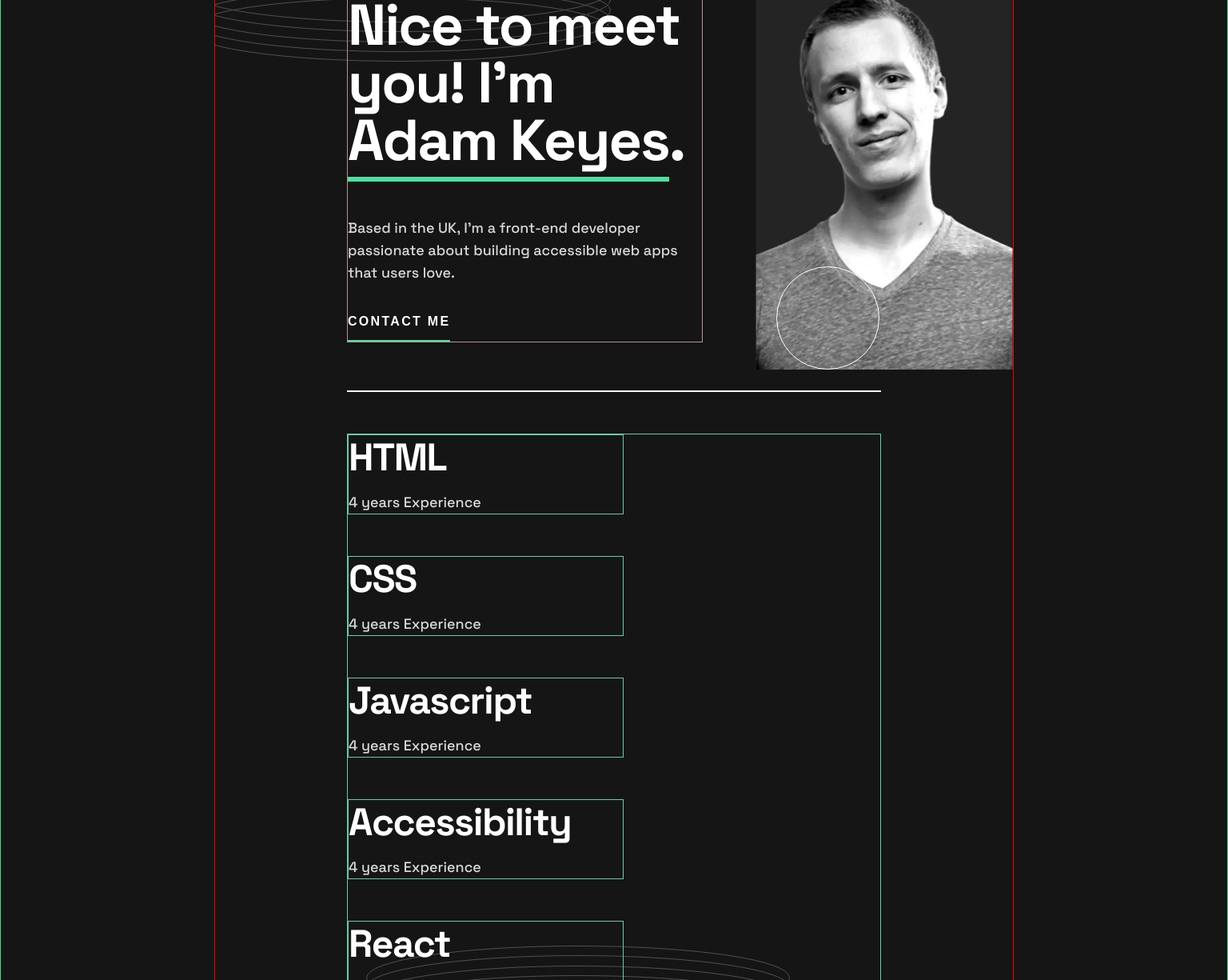
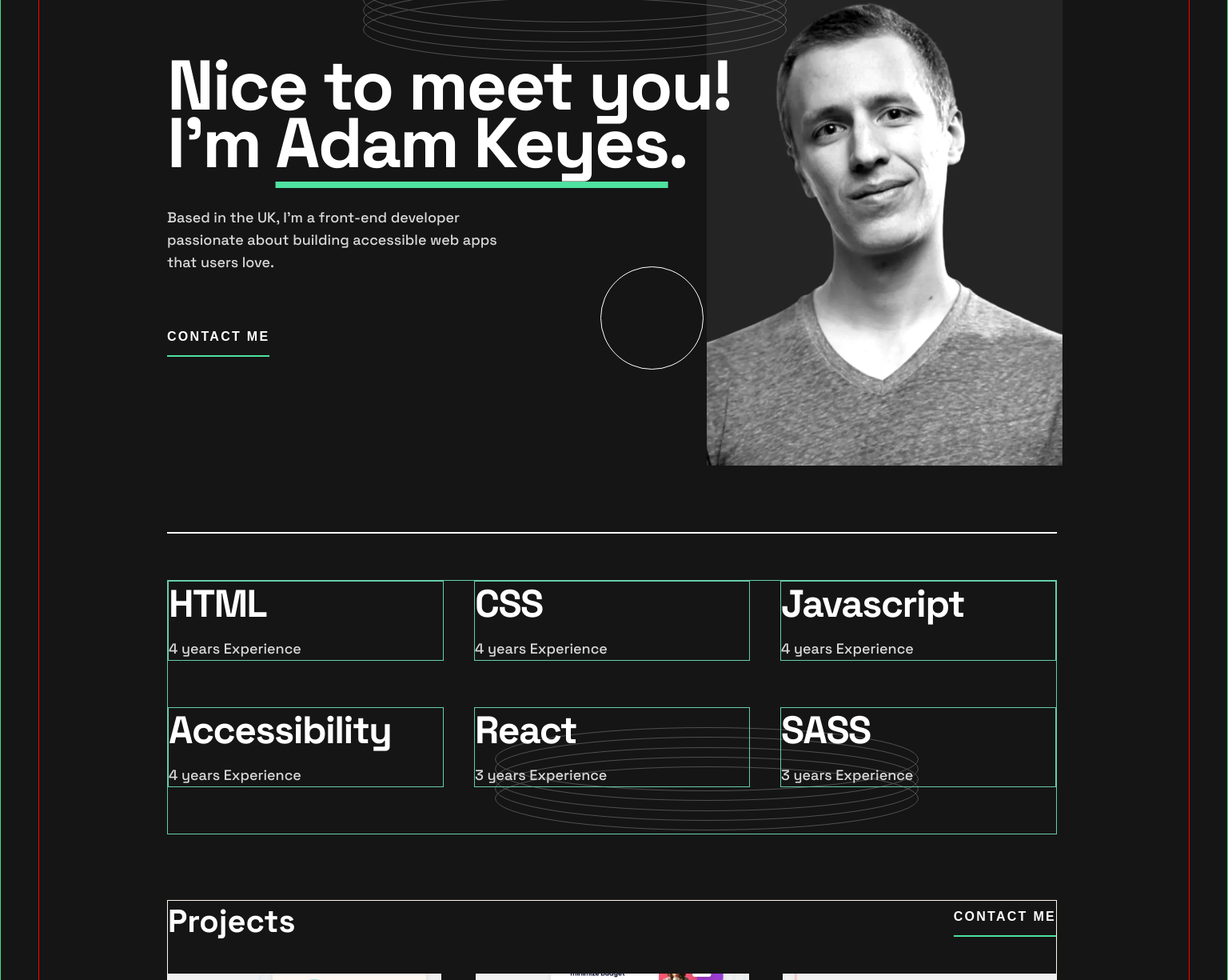
Before and after one commit to LeaHaelin/react-single-page-portfolio, a React (Create React App) app: page / in a window 1536 px wide. Shown: the part 140-1365 px from the top of the page at 80% size. Built offline with nearby package versions, Linux system fonts and the light colour scheme.

Commit message:
refactor DT styles

```diff
--- a/src/styles/_contact.scss
+++ b/src/styles/_contact.scss
@@ -103,3 +103,24 @@ input:-webkit-autofill:active {
     padding-bottom: 10px;
     margin-left: auto;
 }
+
+@media(min-width:768px) {
+    .contact {
+        margin: 100px 130px 92px;
+        border: 1px solid red;
+    }
+
+    .contact__title {
+        margin-top: 60px;
+        font-size: 72px;
+    }
+
+    .contact__text {
+        font-size: 18px;
+        line-height: 28px;
+    }
+
+    .contact__form {
+        margin-top: 48px;
+    }
+}
--- a/src/styles/_hero.scss
+++ b/src/styles/_hero.scss
@@ -1,6 +1,5 @@
 .hero {
     margin: 331px 0 80px;
-    border: 1px solid rosybrown;
 }
 
 .hero__intro {
@@ -11,7 +10,9 @@
 }
 
 .hero__intro--name {
-    border-bottom: 4px solid $green;
+    text-decoration: underline;
+    text-underline-offset: 8px;
+    text-decoration-color: $green;
 }
 
 .hero__text {
@@ -46,7 +47,7 @@
 @media(min-width:768px) {
     .hero {
         margin: 90px 0 60px;
-        width: 445px;
+        max-width: 445px;
         text-align: left;
     }
 
@@ -57,7 +58,7 @@
     }
 
     .hero__intro--name {
-        border-bottom: 6px solid $green;
+        text-underline-offset: 14.5px;
     }
 
     .hero__text {
@@ -70,3 +71,28 @@
         margin-top: 34px;
     }
 }
+
+@media(min-width:1400px) {
+    .hero {
+        margin: 127px 0 219px;
+        max-width: 706px;
+    }
+
+    .hero__intro {
+        font-size: 88px;
+        letter-spacing: -2.5px;
+    }
+
+    .hero__intro--name {
+        text-underline-offset: 18px;
+    }
+
+    .hero__text {
+        margin-top: 43px;
+        width: 445px;
+    }
+
+    .hero__contact {
+        margin-top: 66px;
+    }
+}
--- a/src/styles/_nav.scss
+++ b/src/styles/_nav.scss
@@ -23,3 +23,9 @@
         font-size: 32px;
     }
 }
+
+@media(min-width:1400px) {
+    .nav {
+        padding-right: 30px;
+    }
+}
--- a/src/styles/_projects.scss
+++ b/src/styles/_projects.scss
@@ -88,3 +88,13 @@
         width: 342px;
     }
 }
+
+@media(min-width:1400px) {
+    .projects {
+        margin-top: 82px;
+    }
+
+    .projects__title {
+        font-weight: 88px;
+    }
+}
--- a/src/styles/_skills.scss
+++ b/src/styles/_skills.scss
@@ -49,3 +49,13 @@
         line-height: 28px;
     }
 }
+
+@media(min-width:1400px) {
+    .skills {
+        margin: 58px 0 0;
+    }
+
+    .skill {
+        margin-bottom: 58px;
+    }
+}
--- a/src/styles/app.css
+++ b/src/styles/app.css
@@ -11,13 +11,13 @@ body {
 
 .App {
   margin: 0 auto;
-  padding: 20px 16px 0;
+  padding: 20px 16px 80px;
   min-width: 375px;
   max-width: 500px;
   text-align: center;
   font-family: "Space Grotesk";
-  background: no-repeat top center url("../assets/images/image-profile-mobile.webp"), no-repeat top 124px right 187px url("../assets/images/pattern-rings.svg"), no-repeat top 254px left 311px url("../assets/images/pattern-circle.svg"), no-repeat top 1320px left 189px url("../assets/images/pattern-rings.svg"), no-repeat bottom 220px right 189px url("../assets/images/pattern-rings.svg");
-  background-size: 174px 383px, auto, auto, auto, auto;
+  background: no-repeat top 254px left 311px url("../assets/images/pattern-circle.svg"), no-repeat top center url("../assets/images/image-profile-mobile.webp"), no-repeat top 124px right 187px url("../assets/images/pattern-rings.svg"), no-repeat top 1320px left 189px url("../assets/images/pattern-rings.svg"), no-repeat bottom 220px right 189px url("../assets/images/pattern-rings.svg");
+  background-size: auto, 174px 383px, auto, auto, auto;
 }
 
 .line {
@@ -27,25 +27,21 @@ body {
 @media (min-width: 768px) {
   .App {
     min-width: 768px;
-    padding: 30px 30px 0;
-    border: 1px solid rgb(65, 225, 134);
-    background: no-repeat top 86px right 503px url("../assets/images/pattern-rings.svg"), no-repeat top 471px left 702px url("../assets/images/pattern-circle.svg"), no-repeat top 1320px left 189px url("../assets/images/pattern-rings.svg"), no-repeat bottom 220px right 189px url("../assets/images/pattern-rings.svg"), no-repeat top right url("../assets/images/image-profile-tablet.webp");
+    padding: 30px 30px 40px;
+    background: no-repeat top 86px right 503px url("../assets/images/pattern-rings.svg"), no-repeat top 471px left 702px url("../assets/images/pattern-circle.svg"), no-repeat top 1047px left 570px url("../assets/images/pattern-rings.svg"), no-repeat bottom 130px right 606px url("../assets/images/pattern-rings.svg"), no-repeat top right url("../assets/images/image-profile-tablet.webp");
     background-size: auto, auto, auto, auto, 322px 600px;
   }
   .middle-line {
     display: none;
   }
 }
-@media (min-width: 1000px) {
+@media (min-width: 1400px) {
   .App {
-    min-width: 1000px;
+    min-width: 1440px;
     border: 1px solid red;
-    padding: 0 165px;
-  }
-  .header {
-    background: no-repeat top right url("../assets/images/image-profile-desktop.webp");
-    background-size: 445px 720px;
-    margin: 0 -165px 104px -165px;
+    padding: 40px 165px 92px 160px;
+    background: no-repeat top 86px right 503px url("../assets/images/pattern-rings.svg"), no-repeat top 471px left 702px url("../assets/images/pattern-circle.svg"), no-repeat top 1047px left 570px url("../assets/images/pattern-rings.svg"), no-repeat bottom 130px right 606px url("../assets/images/pattern-rings.svg"), no-repeat top left 835px url("../assets/images/image-profile-desktop.webp");
+    background-size: auto, auto, auto, auto, 445px 720px;
   }
 }
 @font-face {
@@ -74,6 +70,11 @@ body {
   }
   .banner__logo {
     font-size: 32px;
+  }
+}
+@media (min-width: 1400px) {
+  .nav {
+    padding-right: 30px;
   }
 }
 .banner__icons {
@@ -108,7 +109,6 @@ body {
 }
 .hero {
   margin: 331px 0 80px;
-  border: 1px solid rosybrown;
 }
 
 .hero__intro {
@@ -119,7 +119,9 @@ body {
 }
 
 .hero__intro--name {
-  border-bottom: 4px solid #4EE1A0;
+  text-decoration: underline;
+  text-underline-offset: 8px;
+  text-decoration-color: #4EE1A0;
 }
 
 .hero__text {
@@ -154,7 +156,7 @@ body {
 @media (min-width: 768px) {
   .hero {
     margin: 90px 0 60px;
-    width: 445px;
+    max-width: 445px;
     text-align: left;
   }
   .hero__intro {
@@ -163,7 +165,7 @@ body {
     letter-spacing: -2.05px;
   }
   .hero__intro--name {
-    border-bottom: 6px solid #4EE1A0;
+    text-underline-offset: 14.5px;
   }
   .hero__text {
     margin-top: 60px;
@@ -172,6 +174,26 @@ body {
   }
   .hero__contact {
     margin-top: 34px;
+  }
+}
+@media (min-width: 1400px) {
+  .hero {
+    margin: 127px 0 219px;
+    max-width: 706px;
+  }
+  .hero__intro {
+    font-size: 88px;
+    letter-spacing: -2.5px;
+  }
+  .hero__intro--name {
+    text-underline-offset: 18px;
+  }
+  .hero__text {
+    margin-top: 43px;
+    width: 445px;
+  }
+  .hero__contact {
+    margin-top: 66px;
   }
 }
 .skills {
@@ -220,6 +242,14 @@ body {
   .skill__experience {
     font-size: 18px;
     line-height: 28px;
+  }
+}
+@media (min-width: 1400px) {
+  .skills {
+    margin: 58px 0 0;
+  }
+  .skill {
+    margin-bottom: 58px;
   }
 }
 .projects {
@@ -307,6 +337,14 @@ body {
   }
   .project {
     width: 342px;
+  }
+}
+@media (min-width: 1400px) {
+  .projects {
+    margin-top: 82px;
+  }
+  .projects__title {
+    font-weight: 88px;
   }
 }
 .contact {
@@ -411,4 +449,36 @@ input:-webkit-autofill:active {
   border-bottom: 2px solid #4EE1A0;
   padding-bottom: 10px;
   margin-left: auto;
+}
+
+@media (min-width: 768px) {
+  .contact {
+    margin: 100px 130px 92px;
+    border: 1px solid red;
+  }
+  .contact__title {
+    margin-top: 60px;
+    font-size: 72px;
+  }
+  .contact__text {
+    font-size: 18px;
+    line-height: 28px;
+  }
+  .contact__form {
+    margin-top: 48px;
+  }
+}
+.footer {
+  margin-top: 40px;
+}
+
+@media (min-width: 768px) {
+  .footer {
+    margin-top: 30px;
+  }
+}
+@media (min-width: 1000px) {
+  .footer {
+    margin-top: 47px;
+  }
 }/*# sourceMappingURL=app.css.map */
--- a/src/styles/app.scss
+++ b/src/styles/app.scss
@@ -27,18 +27,18 @@ body {
 
 .App {
     margin: 0 auto;
-    padding: 20px 16px 0;
+    padding: 20px 16px 80px;
     min-width: 375px;
     max-width: 500px;
     text-align: center;
     font-family: "Space Grotesk";
     background:
+        no-repeat top 254px left 311px $patternCircle,
         no-repeat top center $photoMB,
         no-repeat top 124px right 187px $patternRings,
-        no-repeat top 254px left 311px $patternCircle,
         no-repeat top 1320px left 189px $patternRings,
         no-repeat bottom 220px right 189px $patternRings;
-    background-size: 174px 383px, auto, auto, auto, auto;
+    background-size: auto, 174px 383px, auto, auto, auto;
 }
 
 .line {
@@ -48,13 +48,12 @@ body {
 @media(min-width:768px) {
     .App {
         min-width: 768px;
-        padding: 30px 30px 0;
-        border: 1px solid rgb(65, 225, 134);
+        padding: 30px 30px 40px;
         background:
             no-repeat top 86px right 503px $patternRings,
             no-repeat top 471px left 702px $patternCircle,
-            no-repeat top 1320px left 189px $patternRings,
-            no-repeat bottom 220px right 189px $patternRings,
+            no-repeat top 1047px left 570px $patternRings,
+            no-repeat bottom 130px right 606px $patternRings,
             no-repeat top right $photoTB;
         background-size: auto, auto, auto, auto, 322px 600px;
     }
@@ -64,18 +63,20 @@ body {
     }
 }
 
-@media(min-width:1000px) {
+@media(min-width:1400px) {
     .App {
-        min-width: 1000px;
+        min-width: 1440px;
         border: 1px solid red;
-        padding: 0 165px;
+        padding: 40px 165px 92px 160px;
+        background:
+            no-repeat top 86px right 503px $patternRings,
+            no-repeat top 471px left 702px $patternCircle,
+            no-repeat top 1047px left 570px $patternRings,
+            no-repeat bottom 130px right 606px $patternRings,
+            no-repeat top left 835px $photoDT;
+        background-size: auto, auto, auto, auto, 445px 720px;
     }
 
-    .header {
-        background: no-repeat top right $photoDT;
-        background-size: 445px 720px;
-        margin: 0 -165px 104px -165px;
-    }
 }
 
 
```
Also changed, not shown: src/styles/_footer.scss (added, +15 -0 lines), 1 other file (tests, documents, lock files or other folders).
